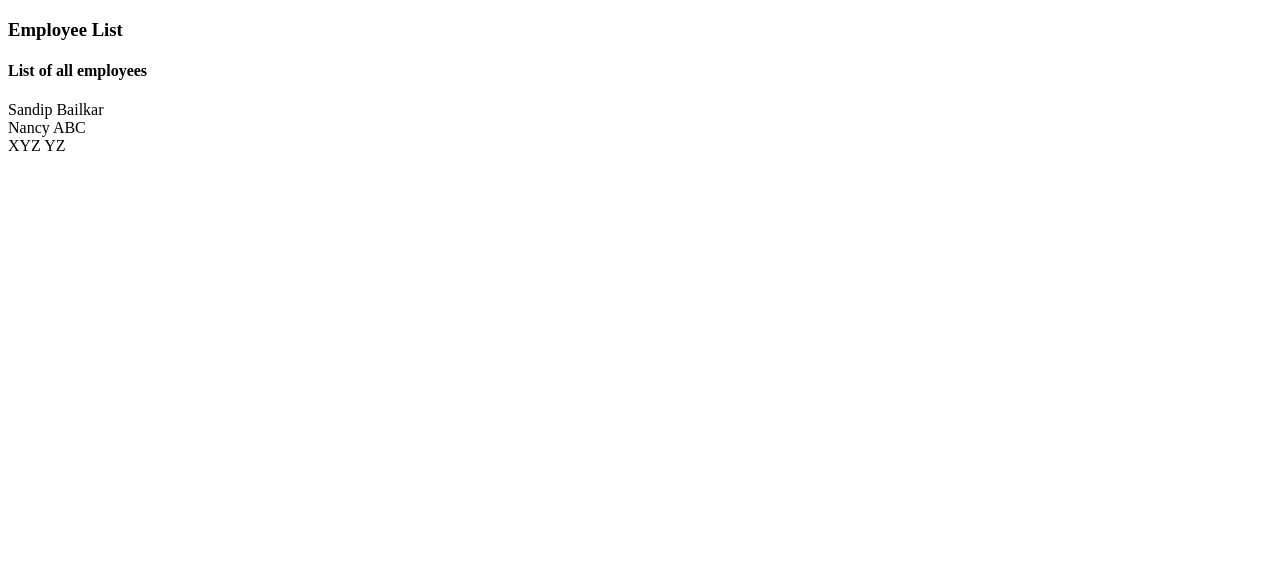
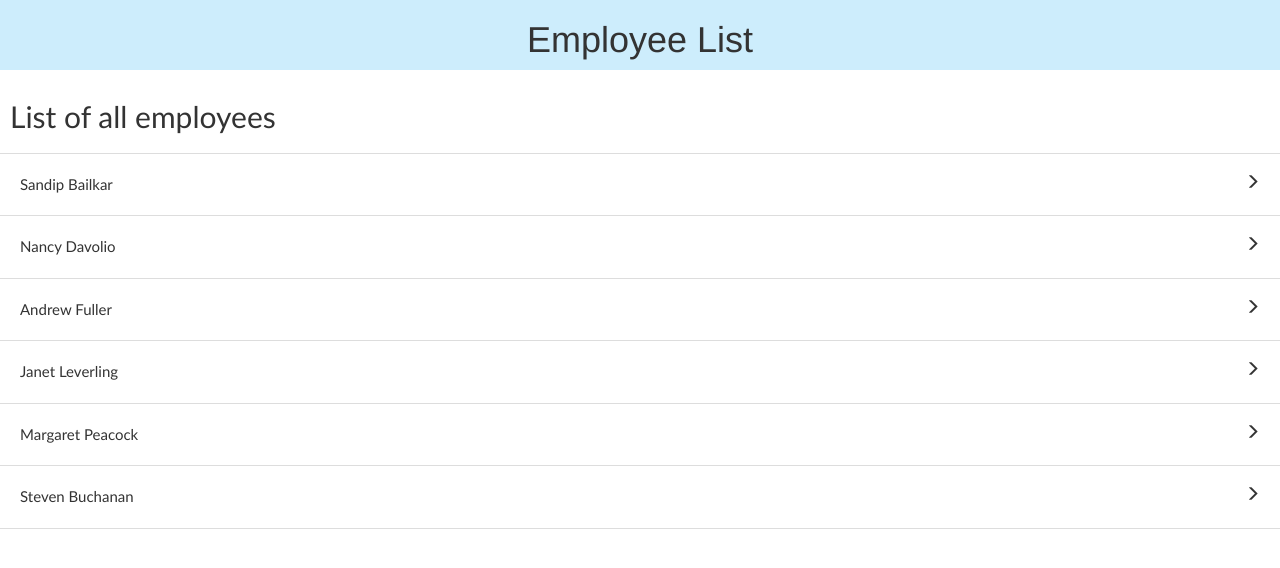
Before and after one commit to sanD92/Employee-Directory, an Angular app in the folder employee-directory/: page /empList in a window 1280 px wide. Shown: the top 568 px of the page. Built offline with nearby package versions, Linux system fonts and the light colour scheme.

Commit message:
changes in employeeListComponent

```diff
--- a/employee-directory/src/app/employee-list/employee-list.component.css
+++ b/employee-directory/src/app/employee-list/employee-list.component.css
@@ -0,0 +1,22 @@
+
+.flex-continer{
+    display: flex;
+    flex-direction: row;
+    background-color: rgb(205, 237, 252);
+    justify-content: center;
+    align-items: center;
+    height: 70px;
+}
+.table-config{
+    font-family: "Trebuchet MS", Arial, Helvetica, sans-serif;
+    font-size: 15px;
+
+    border-collapse: collapse;
+    width: 100%;
+}
+.table-data{
+    border-top: 1px solid #ddd;
+    border-bottom: 1px solid #ddd;
+    padding: 20px;
+}
+tr:hover {background-color: #ddd;}
--- a/employee-directory/src/app/employee-list/employee-list.component.html
+++ b/employee-directory/src/app/employee-list/employee-list.component.html
@@ -1,6 +1,16 @@
-<h3>Employee List</h3>
-<h4>List of all employees</h4>
-<div *ngFor="let emp of employeeData" (click)="onSelect(emp)">
+<div class="flex-continer">
+  <h1>Employee List</h1>
+</div>
+
+
+<!-- <div *ngFor="let emp of employeeData" (click)="onSelect(emp)">
   {{emp.firstName}} {{emp.lastName}}
-</div>
+</div> -->
+
+<table class="table-config">
+  <h2 style="padding: 10px;">List of all employees</h2>
+  <tr *ngFor="let emp of employeeData" (click)="onSelect(emp)">
+    <td class="table-data"> {{emp.firstName}} {{emp.lastName}} <span style="float: right;" class="glyphicon glyphicon-menu-right"></span></td>
+  </tr>
+</table>
 <router-outlet></router-outlet>
--- a/employee-directory/src/app/home/home.component.css
+++ b/employee-directory/src/app/home/home.component.css
@@ -1,3 +1,10 @@
+
+* {
+    margin: 0;
+    padding: 0;
+    box-sizing: border-box;
+  }
+
 .main_page{
     display: inline;
     text-align:center;
@@ -16,7 +23,22 @@
     display: inline-block;
     font-size: 16px;
     /* font-weight: bold; */
+    margin-left: 30px;
 }
 input:hover{
     color: green;
 }
+.flex-continer{
+    display: flex;
+    flex-direction: row;
+    background-color: rgb(205, 237, 252);
+    justify-content: center;
+    align-items: center;
+    height: 70px;
+}
+
+.menu-container {
+    color: #fff;
+    background-color: #5995DA;  /* Blue */
+    padding: 20px 0;
+  }
--- a/employee-directory/src/app/home/home.component.html
+++ b/employee-directory/src/app/home/home.component.html
@@ -1,10 +1,13 @@
-<div class="main_page">
+
+
+<div class="flex-continer">
   <h1>
     Home
   </h1>
 </div>
-
+<br>
+<br>
 <div>
-    <input type="button" class="btn" value="Display Not Found" (click)='pageNotFoundCall()'> &nbsp;
-    <input type="button" class="btn" value="Show Employee List" (click)='emplyeeListComponentCall()'>
+  <input type="button" class="btn" value="Display Not Found" (click)='pageNotFoundCall()'> &nbsp;
+  <input type="button" class="btn" value="Show Employee List" (click)='emplyeeListComponentCall()'>
 </div>
--- a/employee-directory/src/app/page-not-found-component/page-not-found-component.component.css
+++ b/employee-directory/src/app/page-not-found-component/page-not-found-component.component.css
@@ -2,7 +2,7 @@
 
 .flex-container {
     display: flex;
-    flex-direction: column;
+    flex-direction: row;
     justify-content: center;
     align-items: center;
     height: 400px;
--- a/employee-directory/src/assets/employee-information.json
+++ b/employee-directory/src/assets/employee-information.json
@@ -10,7 +10,7 @@
     },
     {
         "firstName":"Nancy",
-        "lastName":"ABC",
+        "lastName":"Davolio",
         "address":"US",
         "city":"US",
         "postalCode":"0055",
@@ -18,8 +18,35 @@
         "country":"USA"
     },
     {
-        "firstName":"XYZ",
-        "lastName":"YZ",
+        "firstName":"Andrew ",
+        "lastName":"Fuller",
+        "address":"Pune",
+        "city":"Pune",
+        "postalCode":"411057",
+        "phoneHome":"445685",
+        "country":"IND"
+    },
+    {
+        "firstName":"Janet ",
+        "lastName":"Leverling",
+        "address":"Pune",
+        "city":"Pune",
+        "postalCode":"411057",
+        "phoneHome":"445685",
+        "country":"IND"
+    },
+    {
+        "firstName":"Margaret ",
+        "lastName":"Peacock",
+        "address":"Pune",
+        "city":"Pune",
+        "postalCode":"411057",
+        "phoneHome":"445685",
+        "country":"IND"
+    },
+    {
+        "firstName":"Steven",
+        "lastName":"Buchanan",
         "address":"Pune",
         "city":"Pune",
         "postalCode":"411057",
--- a/employee-directory/src/index.html
+++ b/employee-directory/src/index.html
@@ -2,6 +2,9 @@
 <html lang="en">
 <head>
   <meta charset="utf-8">
+  <link rel="stylesheet" href="https://maxcdn.bootstrapcdn.com/bootstrap/3.4.0/css/bootstrap.min.css">
+  <script src="https://ajax.googleapis.com/ajax/libs/jquery/3.4.0/jquery.min.js"></script>
+  <script src="https://maxcdn.bootstrapcdn.com/bootstrap/3.4.0/js/bootstrap.min.js"></script>
   <title>EmployeeDirectory</title>
   <base href="/">
 
```
